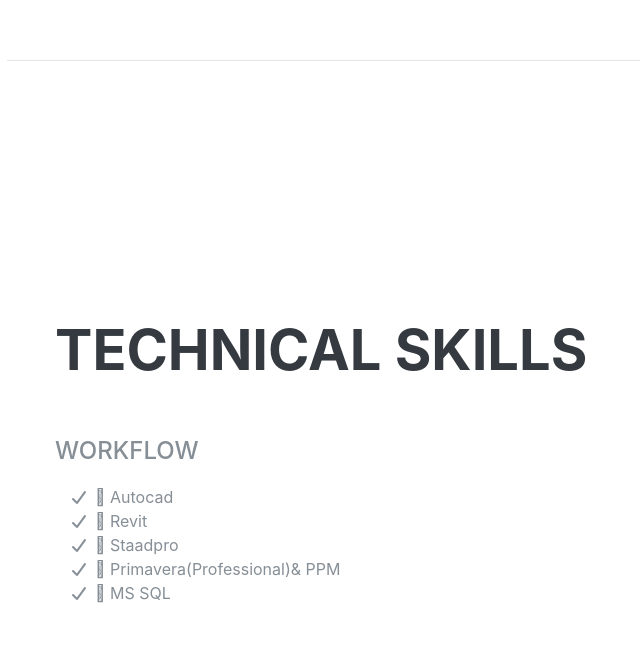
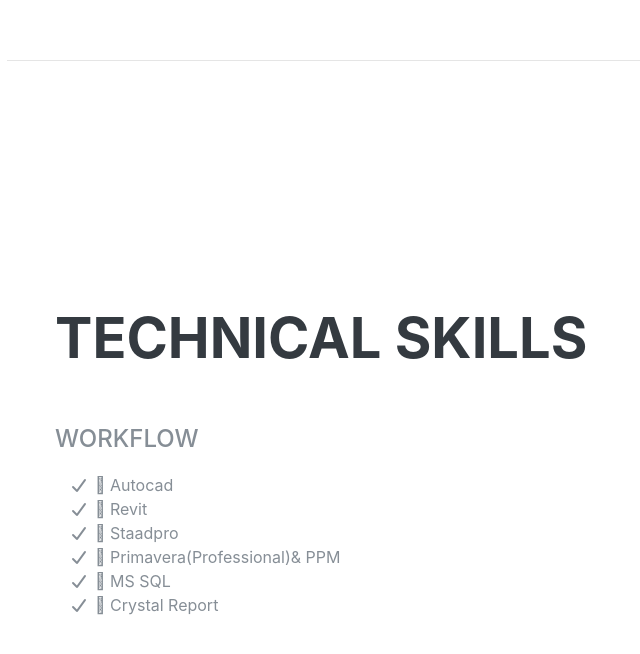
Before and after one commit to gbala046/BalaProfile, a website: page index.html in a window 1280 px wide. Shown: the part 2342-2996 px from the top of the page, without its empty margins (265-905 px from the left). Drawn offline with nearby package versions, Linux system fonts and the light colour scheme; a web font is replaced by a local one.

Commit message:
Add files via upload

```diff
--- a/index.html
+++ b/index.html
@@ -111,7 +111,7 @@
               <h3 class="mb-0">Avaniko Technologies</h3>
               <div class="subheading mb-3">SAP B1</div>
 
-              <div class="subheading mb-3">Crystal Report</div>
+
 
               <h3 class="mb-0">Avaniko Technologies</h3>
               <div class="subheading mb-3">SAP Global Support</div>
@@ -179,6 +179,9 @@
               <li>
               <i class="fa-li fa fa-check"></i>
                MS SQL</li>
+               <li>
+              <i class="fa-li fa fa-check"></i>
+               Crystal Report</li>
           </ul>
         </div>
       </section>
```
